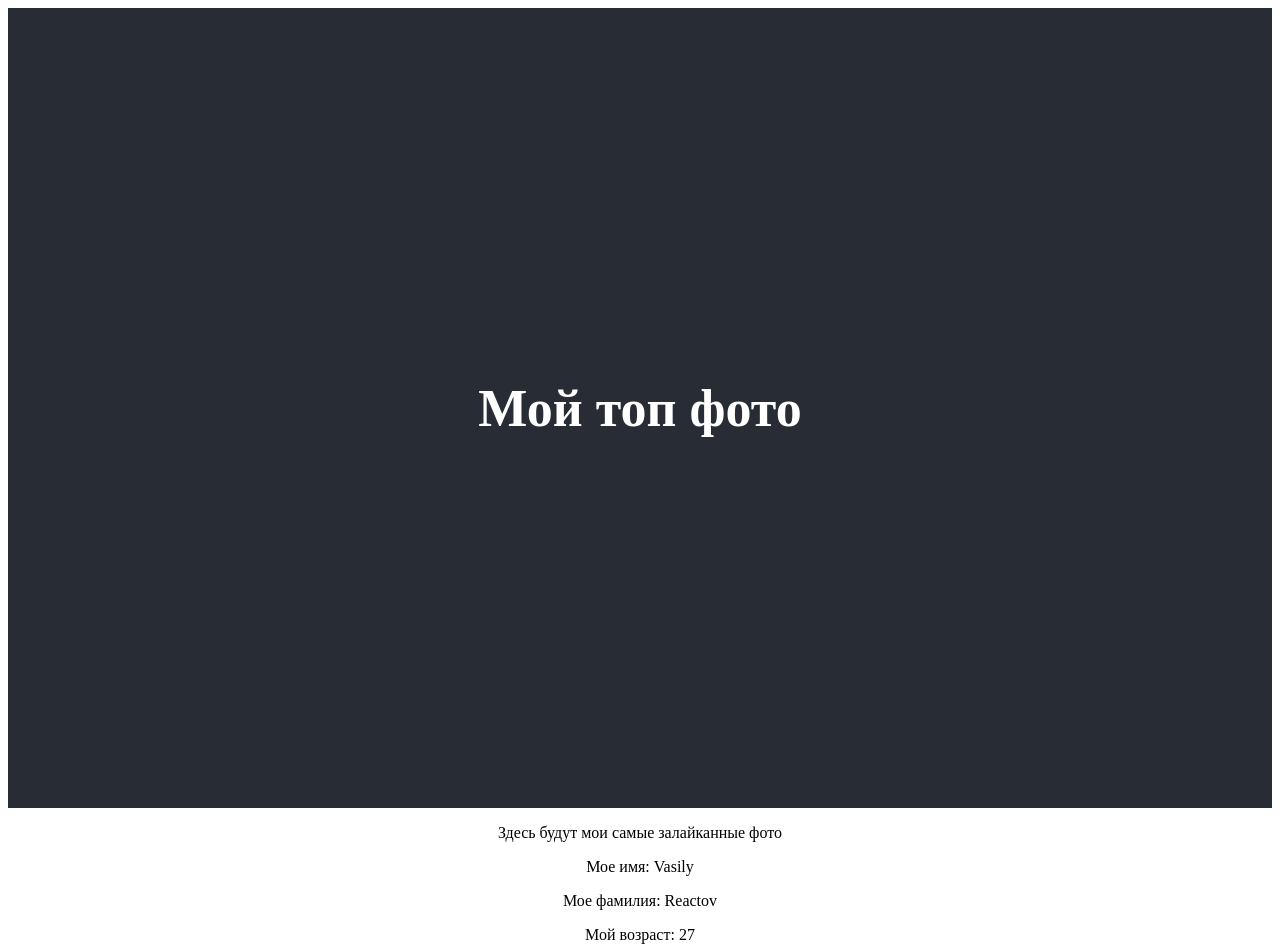
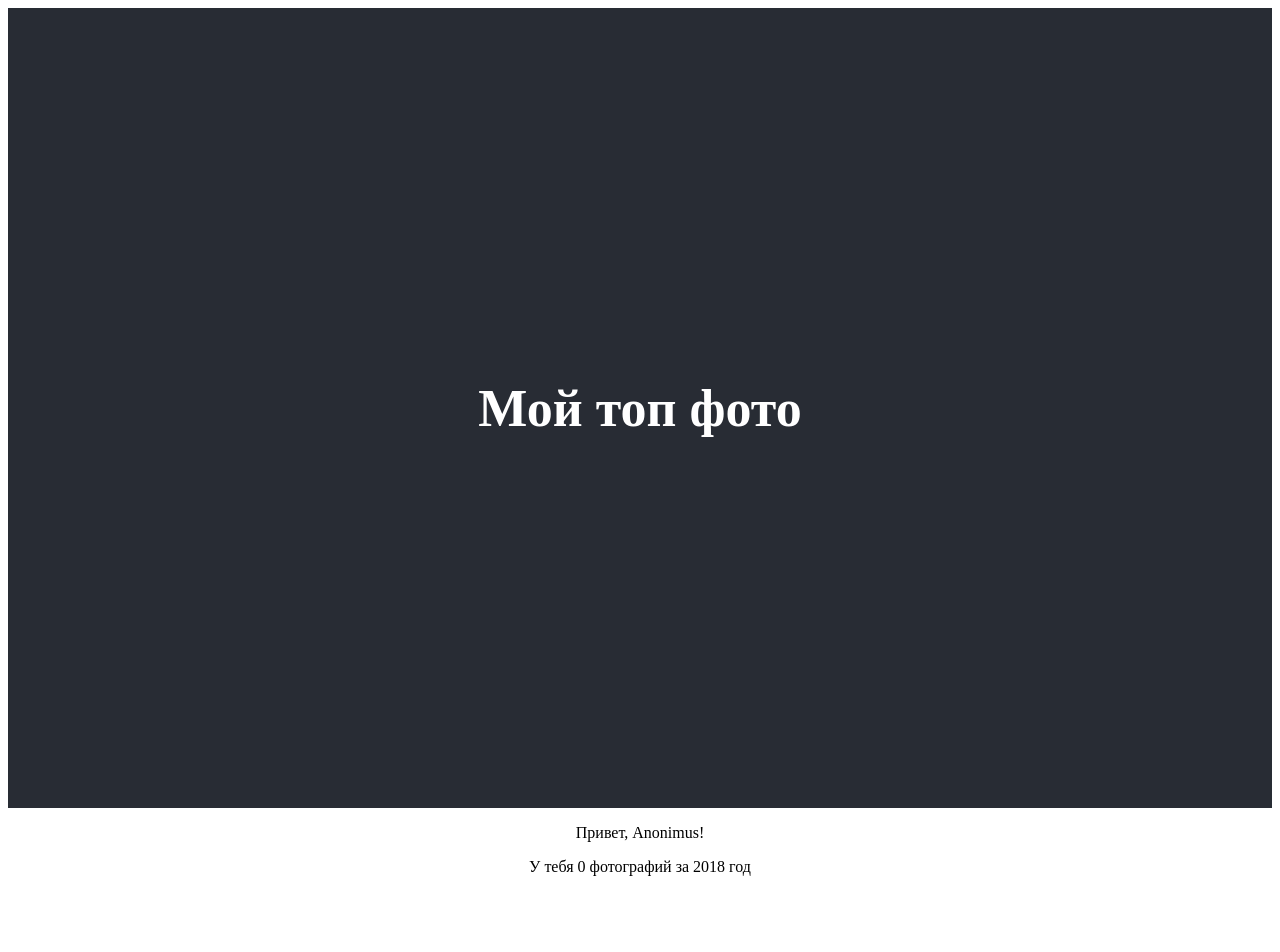
Before and after one commit to masiacra/my-app, a React (Create React App) app: page / in a window 1280 px wide. Shown: the top 952 px of the page. After the commit the page ends 892 px from the top, so only its background shows below. Built offline with nearby package versions, Linux system fonts and the light colour scheme.

Commit message:
Changed configureStore, added pageReducer, userReducer

```diff
--- a/src/App.js
+++ b/src/App.js
@@ -4,17 +4,18 @@ import "./App.css"
 
 class App extends React.Component {
 	render() {
+		const { user, page } = this.props;
 		return (
 			<div className="App">
 				<header className="App-header">
 					<h1 className="App-title">Мой топ фото</h1>
 				</header>
-				<p className="App-intro">
-					Здесь будут мои самые залайканные фото
+				<p>Привет, {user.name}!</p>
+				<p>
+				  У тебя {page.photos.length} фотографий
+				  за {page.year} год
 				</p>
-				<p>Мое имя: {this.props.name}</p>
-				<p>Мое фамилия: {this.props.surname}</p>
-				<p>Мой возраст: {this.props.age}</p>
+
 				{/*Добавили данные из props*/}
 			</div>
 		);
@@ -27,9 +28,8 @@ class App extends React.Component {
 const mapStateToProps = store => {
 	console.log(store);
 	return {
-		name: store.name,
-		surname: store.surname,
-		age: store.age
+		user: store.user,
+		page: store.page
 	};
 };
 
--- a/src/reducers/index.js
+++ b/src/reducers/index.js
@@ -1,9 +1,8 @@
-export const initialState = {
-	name: 'Vasily',
-	surname: 'Reactov',
-	age: 27
-};
+import { combineReducers } from "redux";
+import { userReducer } from "./user.js";
+import { pageReducer } from "./page.js";
 
-export function rootReducer(state = initialState) {
-	return state;
-}
+export const rootReducer = combineReducers({
+	user: userReducer,
+	page: pageReducer
+});
--- /dev/null
+++ b/src/reducers/page.js
@@ -0,0 +1,8 @@
+const initialState = {
+	year: 2018,
+	photos: []
+};
+
+export function pageReducer(state = initialState) {
+	return state;
+}
--- /dev/null
+++ b/src/reducers/user.js
@@ -0,0 +1,7 @@
+const initialState = {
+	name: 'Anonimus'
+};
+
+export function userReducer(state = initialState) {
+	return state;
+};
--- a/src/store/configureStore.js
+++ b/src/store/configureStore.js
@@ -1,6 +1,6 @@
 import { createStore } from "redux";
-import { initialState, rootReducer } from "../reducers/index.js";
+import { rootReducer } from "../reducers/index.js";
 
-const store = createStore(rootReducer, initialState);
+const store = createStore(rootReducer);
 
 export default store;
```
Also changed, not shown: 1 other file (tests, documents, lock files or other folders).
